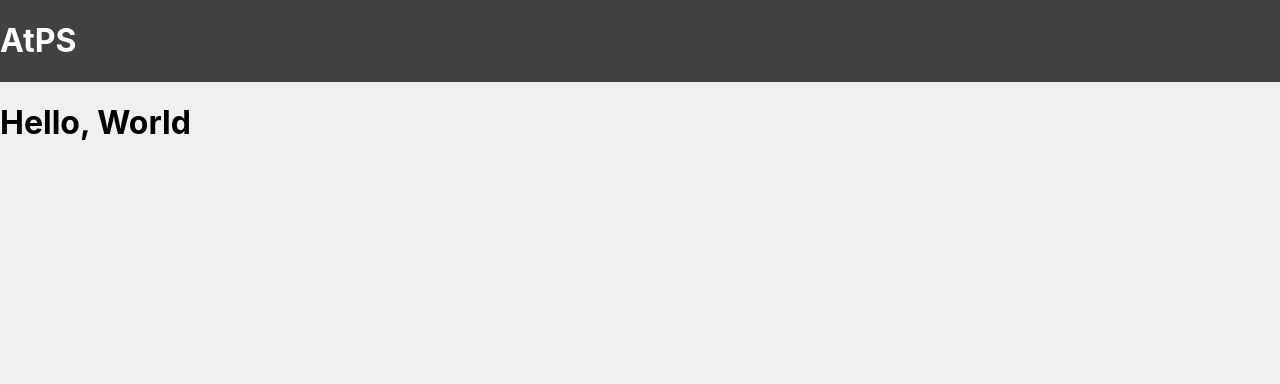
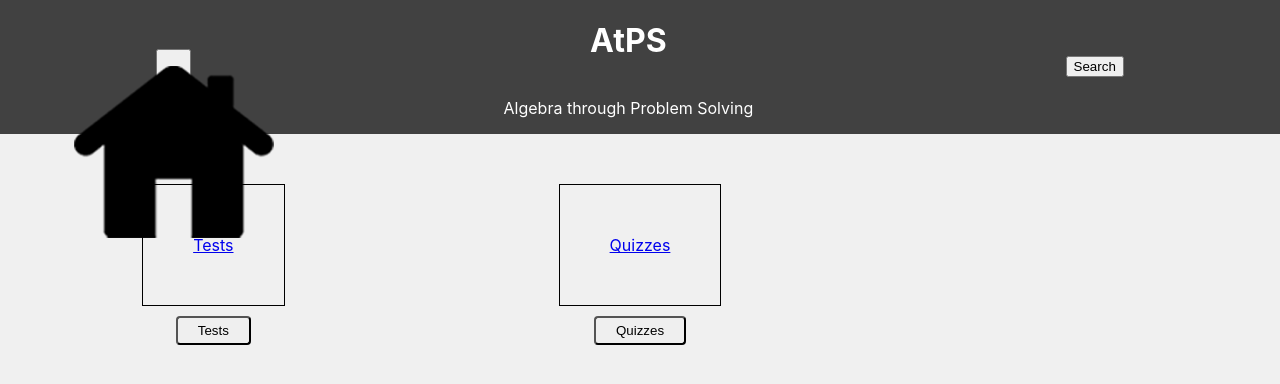
Before and after one commit to 1datcodes/GunnMaths, a React (Create React App) app: page /analysis/atps in a window 1280 px wide. Shown: the top 384 px of the page. Built offline with nearby package versions, Linux system fonts and the light colour scheme.

Commit message:
added atps

```diff
--- a/src/Analysis.css
+++ b/src/Analysis.css
@@ -1,19 +1,15 @@
 body, html {
   margin: 0;
   padding: 0;
-  box-sizing: border-box;
   background-color: #f0f0f0;
 }
 
 .App-header {
   background-color: #414141;
-  display: flex; /* This will make the items align side by side */
-  align-items: center; /* This will align the items vertically in the center */
-  justify-content: space-between; /* This will distribute the remaining space evenly between the items */
-  padding-left: 100px;
-  padding-right: 100px;
-  padding-top: 25px;
-  padding-bottom: 25px;
+  width: 100%;
+  display: flex;
+  justify-content: space-around;
+  align-items: center;
 }
 
 .Title {
--- a/src/Analysis.js
+++ b/src/Analysis.js
@@ -34,11 +34,6 @@ function Analysis() {
             <header className="App-header">
                 <button className="Menu-button" onClick={() => window.location.href = "/"} alt="Home">
                     <img src={home} alt="Home"/>
-                    {/* <div className="hamburger-menu">
-                    <div></div>
-                    <div></div>
-                    <div></div>
-                    </div> */}
                 </button>
                 <h1 className="Title">ANALYSIS</h1>
                 <button className="Search-button">
--- a/src/HomePage.css
+++ b/src/HomePage.css
@@ -1,4 +1,4 @@
-.Content {
+ .Content {
     display: flex;
     flex-direction: column;
     align-items: center;
--- a/src/HomePage.js
+++ b/src/HomePage.js
@@ -12,7 +12,7 @@ function HomePage() {
     return (
         <div className="Content">
             <header className="Home-header">
-                <button className="Home-button">Home</button>
+                <button className="Home-button" onClick={() => window.location.href="/"}>Home</button>
                 <h1 className="Title">Gunn Math Resources</h1>
                 <button className="Search">Search</button>
             </header>
--- a/src/units/AtPS.css
+++ b/src/units/AtPS.css
@@ -2,5 +2,37 @@
     background-color: #414141;
     display: flex;
     align-items: center;
-    justify-content: space-between;
+    justify-content: space-around;
 }
+
+.Description {
+    color: #ffffff;
+    display: flex;
+    flex-direction: column;
+    align-items: center;
+}
+
+.Home-button {
+    width: 35px;
+    height: 35px;
+    display: flex;
+    justify-content: center;
+}
+
+.icons {
+    display: flex;
+    flex-direction: column;
+    align-items: center;
+    gap: 10px;
+}
+
+.icons button {
+    border-radius: 4px;
+    border-color: #000000;
+    padding: 5px 20px;
+}
+
+.icons button:hover {
+    background-color: #6e6e6e;
+    border-radius: 4px;
+}
--- a/src/units/AtPS.js
+++ b/src/units/AtPS.js
@@ -1,13 +1,40 @@
 import React from 'react';
+import home from '../images/home.png';
 import './AtPS.css';
+
+const baseURL = 'https://gunnmaths.org/analysis/atps/';
+
+const resources = [
+    {url: `${baseURL}tests`, alt: "Tests", text: "Tests"},
+    {url: `${baseURL}quizzes`, alt: "Quizzes", text: "Quizzes"},
+]
 
 function AtPS() {
     return (
         <div className="AtPS">
             <header className="AtPS-header">
-                <h1 className="Title">AtPS</h1>
+                <button className="Home-button" onClick={() => window.location.href="/"}>
+                    <img src={home} alt="Home"/>
+                </button>
+                <div className="Description">
+                    <h1 className="Title">AtPS</h1>
+                    <p className="Description">Algebra through Problem Solving</p>
+                </div>
+                <button className="Search">Search</button>
             </header>
-            <h1>Hello, World</h1>
+
+            <div className="Resources">
+                <div className="icon-grid">
+                    {resources.map((resource, index) => (
+                        <div className="icons" key={index}>
+                            <a href={resource.url} key={index}>
+                                {resource.text}
+                            </a>
+                            <button onClick={() => window.location.href=resource.url}>{resource.text}</button>
+                        </div>
+                        ))}
+                </div>
+            </div>
         </div>
     );
 }
```
